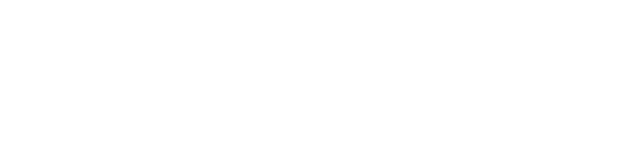
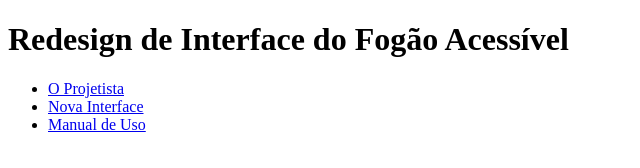
Before and after one commit to jonatasbueno/courses, a plain HTML site: page index.html in a window 1280 px wide. Shown: the whole page, without its empty margins (0-640 px from the left). Drawn offline with Linux system fonts and the light colour scheme.

Commit message:
feat: cria header

```diff
--- a/index.html
+++ b/index.html
@@ -23,10 +23,19 @@
     <!-- Define o autor da página. -->
 
     <title>Redesign de Interface do Fogão Acessível | Por Jônatas</title>
-    <!-- O <title> é exibido na aba do navegador e é fundamental para SEO e acessibilidade,
-         sendo a primeira informação que um leitor de tela anuncia. -->
   </head>
 	<body>
-
+		<header role="banner">
+        <h1>Redesign de Interface do Fogão Acessível</h1>
+        <!-- A tag <nav> define um bloco de navegação. O "aria-label" descreve o propósito da navegação para leitores de tela. -->
+        <nav aria-label="Navegação principal do site">
+            <ul>
+                <!-- Links âncora que levam o usuário para seções específicas da página. -->
+                <li><a href="#projetista">O Projetista</a></li>
+                <li><a href="#interface">Nova Interface</a></li>
+                <li><a href="#manual">Manual de Uso</a></li>
+            </ul>
+        </nav>
+    </header>
 	</body>
 </html>
```
